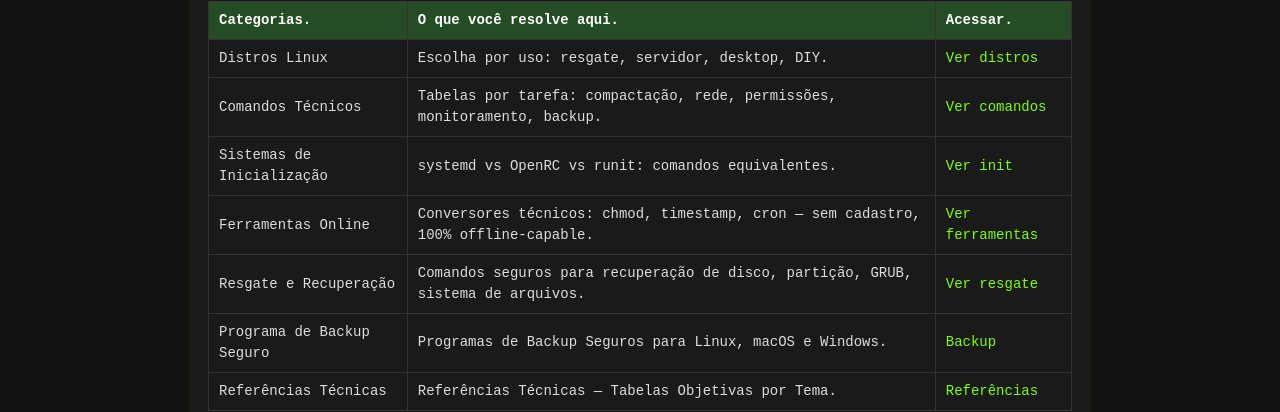
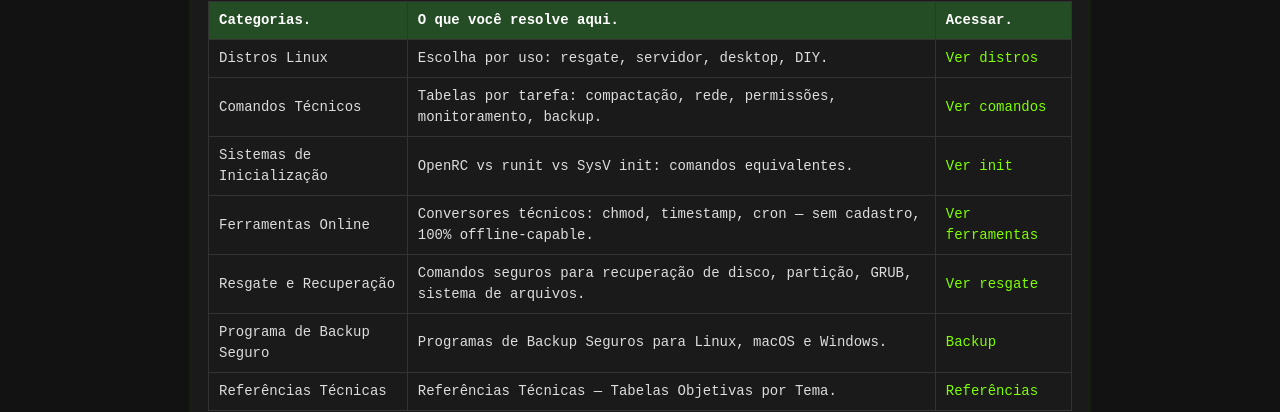
Before and after one commit to Piolinux/piolinux-site, a Jekyll site: the page built from index.html, in a window 1280 px wide. Shown: the part 171-583 px from the top of the page. Built offline with Jekyll 4.4.1, drawn with Linux system fonts in a browser that asks for light colours.

Commit message:
Update index.html

```diff
--- a/index.html
+++ b/index.html
@@ -33,7 +33,7 @@ tags: [linux, sysadmin, referência, comandos, distros, técnico]
     </tr>
     <tr>
       <td data-label="Categoria">Sistemas de Inicialização</td>
-      <td data-label="O que você resolve aqui">systemd vs OpenRC vs runit: comandos equivalentes.</td>
+      <td data-label="O que você resolve aqui">OpenRC vs runit vs SysV init: comandos equivalentes.</td>
       <td data-label="Acessar"><a href="/sistemas-de-inicializacao/">Ver init</a></td>
     </tr>
     <tr>
```
